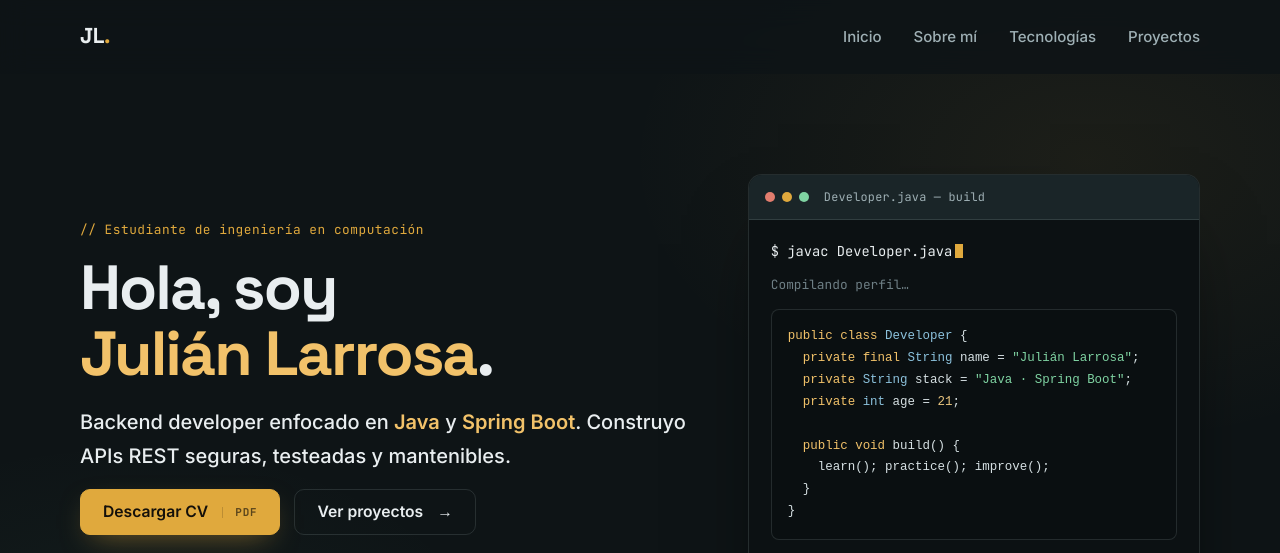
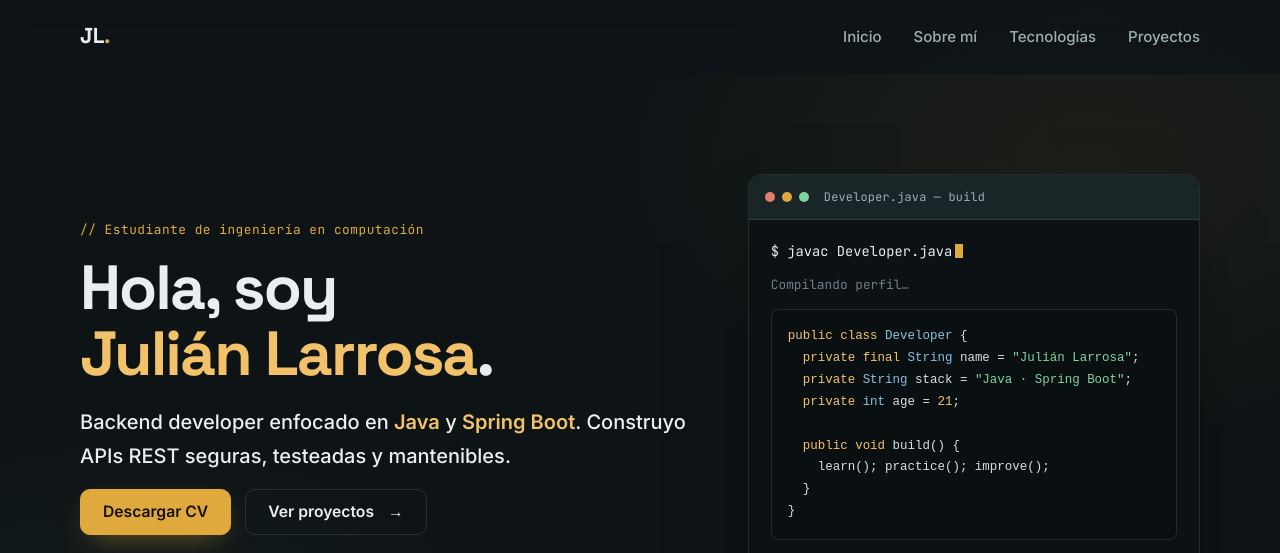
Before and after one commit to julian-larrosa/Portfolio, a website built with Vite: page src/index.html in a window 1280 px wide. Shown: the top 553 px of the page. Built offline with nearby package versions, Linux system fonts and the light colour scheme.

Commit message:
fix: update CV download link

```diff
--- a/src/index.html
+++ b/src/index.html
@@ -68,10 +68,9 @@
 
 
           <div class="hero-actions" data-reveal>
-            <a class="btn btn-primary" href="/cv/CV - Julián Larrosa Acosta.pdf" target="_blank" rel="noreferrer">
-              <span class="btn-label">Descargar CV</span>
-              <span class="btn-meta">pdf</span>
-            </a>
+<a class="btn btn-primary" href="/Portfolio/cv/Julian_Larrosa_CV.pdf" target="_blank" rel="noreferrer">
+    <span class="btn-label">Descargar CV</span>
+</a>
             <a class="btn btn-ghost" href="#proyectos">
               Ver proyectos
               <span aria-hidden="true">→</span>
```
